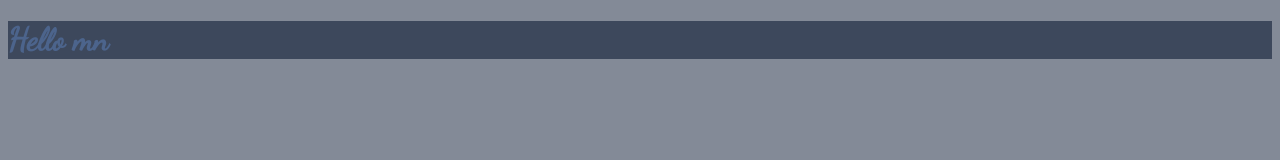
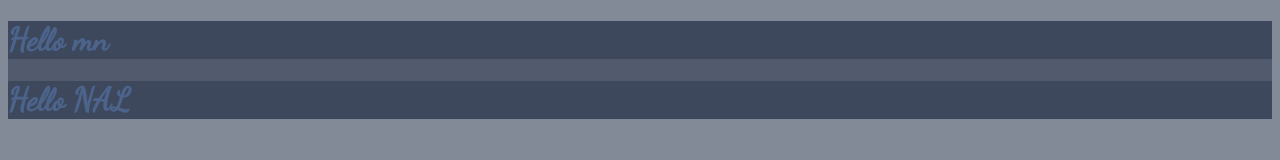
Before and after one commit to nhuanh9/C0923DemoGit, a plain HTML site: page index.html in a window 1280 px wide. Drawn offline with Linux system fonts and the light colour scheme.

Commit message:
test commit nal

```diff
--- a/index.html
+++ b/index.html
@@ -16,5 +16,6 @@
 </head>
 <body>
 <h1>Hello mn</h1>
+<h1>Hello NAL</h1>
 </body>
 </html>
```
